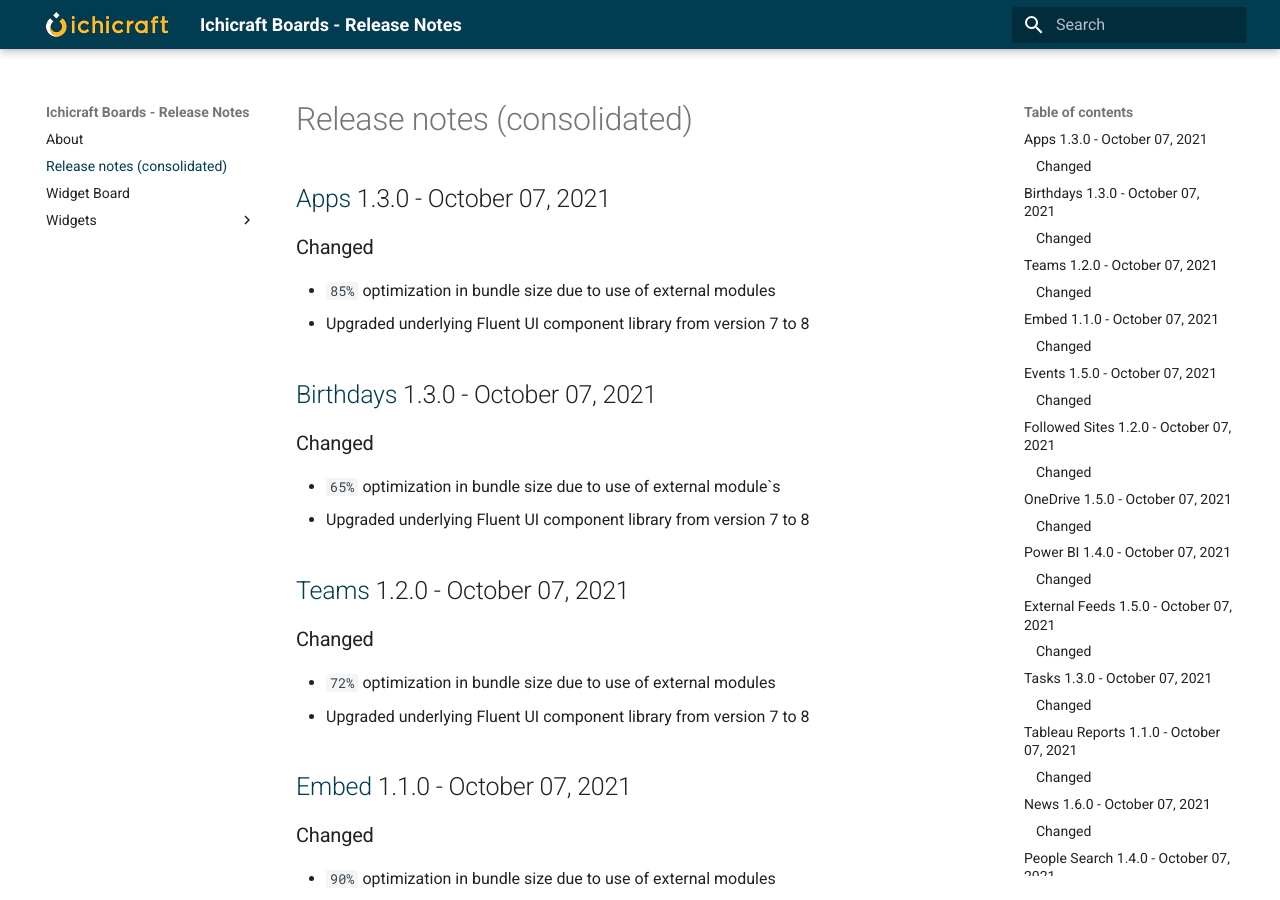
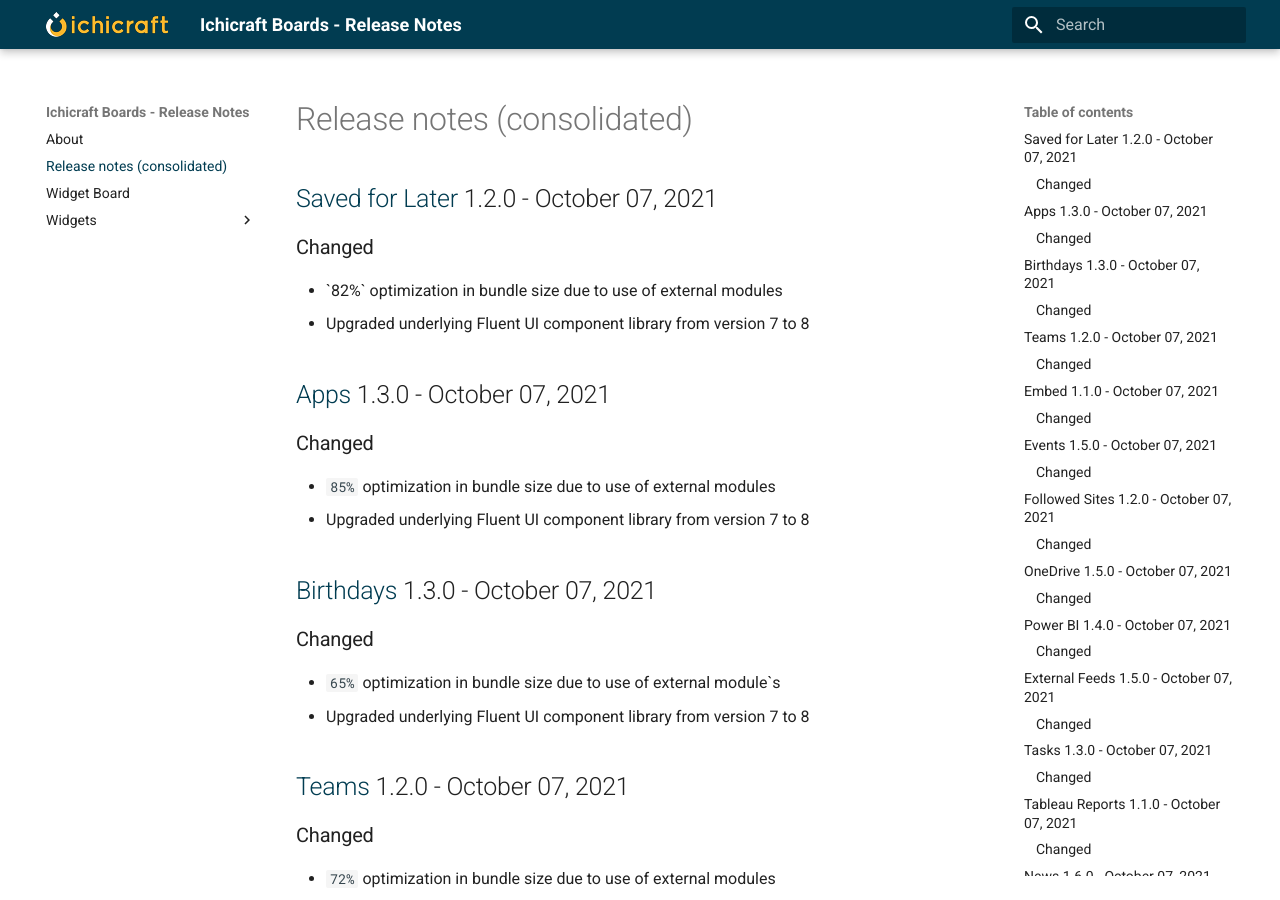
Before and after one commit to ichicraft/widgets-docs, an MkDocs documentation site: the page built from docs/Release-notes-(consolidated).md, in a window 1280 px wide and 900 px high. Built offline with MkDocs 1.6.1 and Material for MkDocs 9.7.7, drawn with Linux system fonts in a browser that asks for light colours.

Commit message:
Release notes updated by BuildService

```diff
--- a/docs/Release-notes-(consolidated).md
+++ b/docs/Release-notes-(consolidated).md
@@ -1,3 +1,9 @@
+## [Saved for Later](./Widgets/Saved for Later.md) 1.2.0 - October 07, 2021
+
+### Changed
+- &#x60;82%&#x60; optimization in bundle size due to use of external modules
+- Upgraded underlying Fluent UI component library from version 7 to 8
+
 ## [Apps](./Widgets/Apps.md) 1.3.0 - October 07, 2021
 
 ### Changed
```
Also changed, not shown: docs/Widgets/Saved for Later.md (+6 -0 lines).
